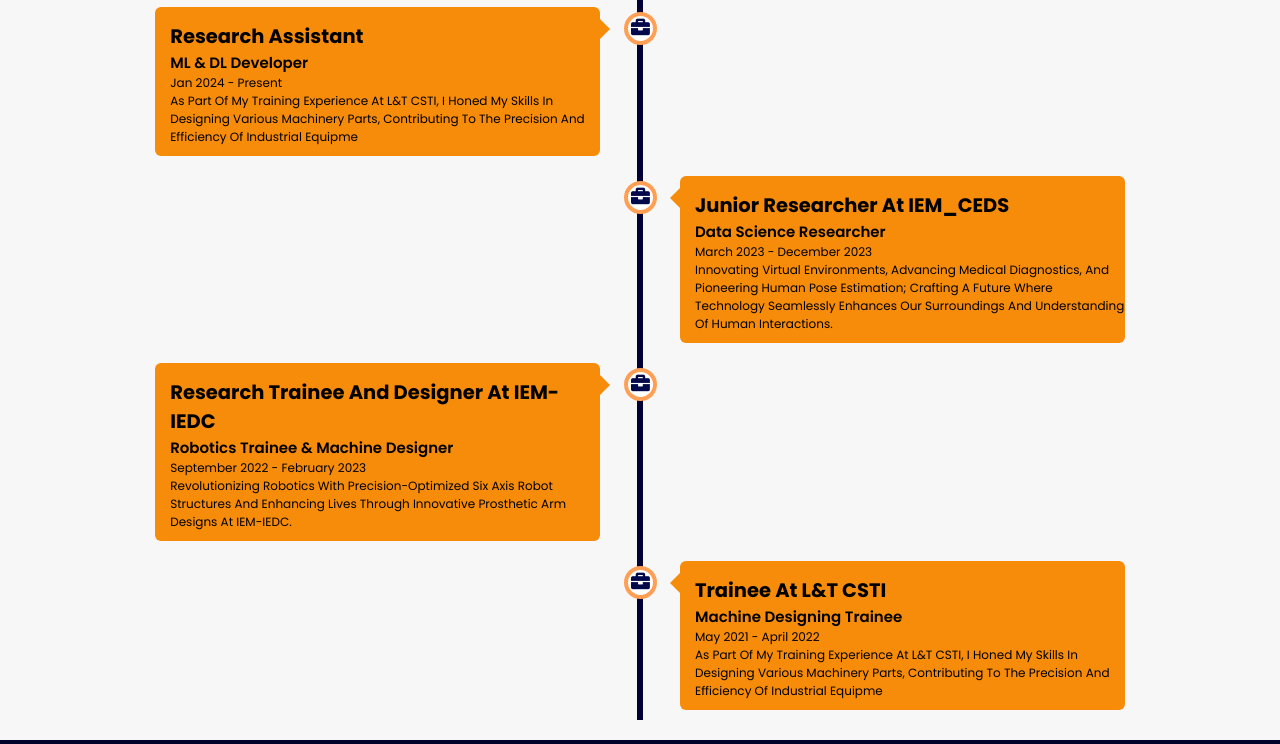
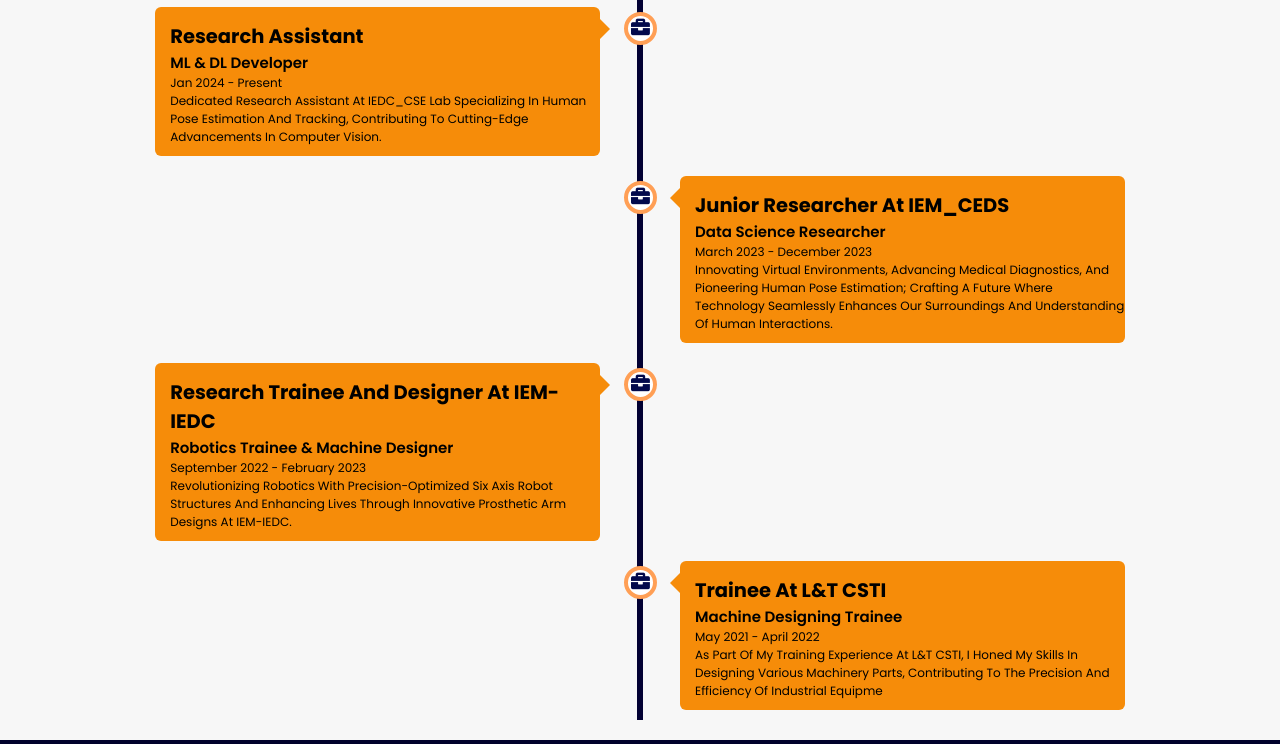
Before and after one commit to sukrit-09/Portfolio, a plain HTML site: page index.html in a window 1280 px wide. Shown: the part 4435-5179 px from the top of the page. Drawn offline with nearby package versions, Linux system fonts and the light colour scheme; a script that the page names is missing; files whose address does not match are found by name.

Commit message:
Update index.html

```diff
--- a/index.html
+++ b/index.html
@@ -352,7 +352,7 @@
                 <div class="desc">
                     <h3>ML & DL Developer</h3>
                     <p>Jan 2024 - Present </p>
-                    <p> As part of my training experience at L&T CSTI, I honed my skills in designing various machinery parts, contributing to the precision and efficiency of industrial equipme</p>
+                    <p> Dedicated research assistant at IEDC_CSE lab specializing in Human Pose Estimation and Tracking, contributing to cutting-edge advancements in computer vision.</p>
                 </div>
             </div>
         </div>
```
